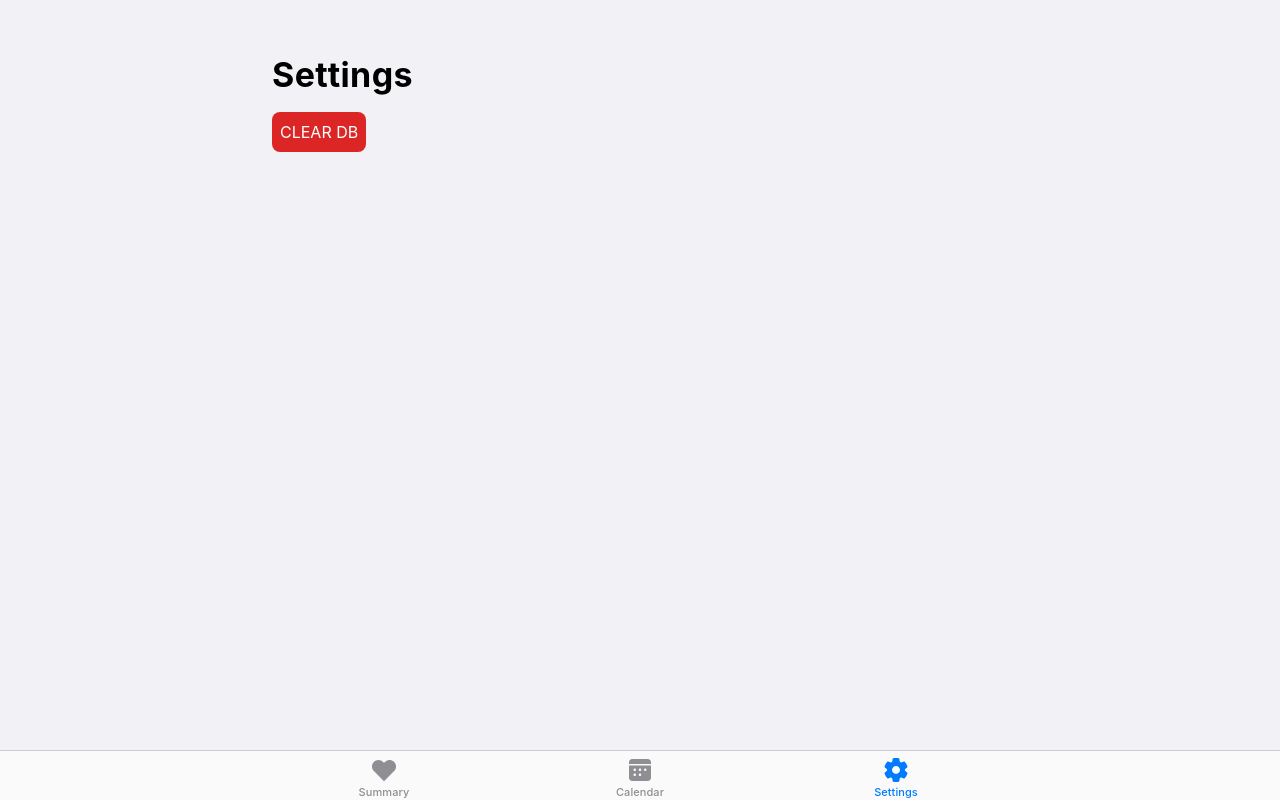
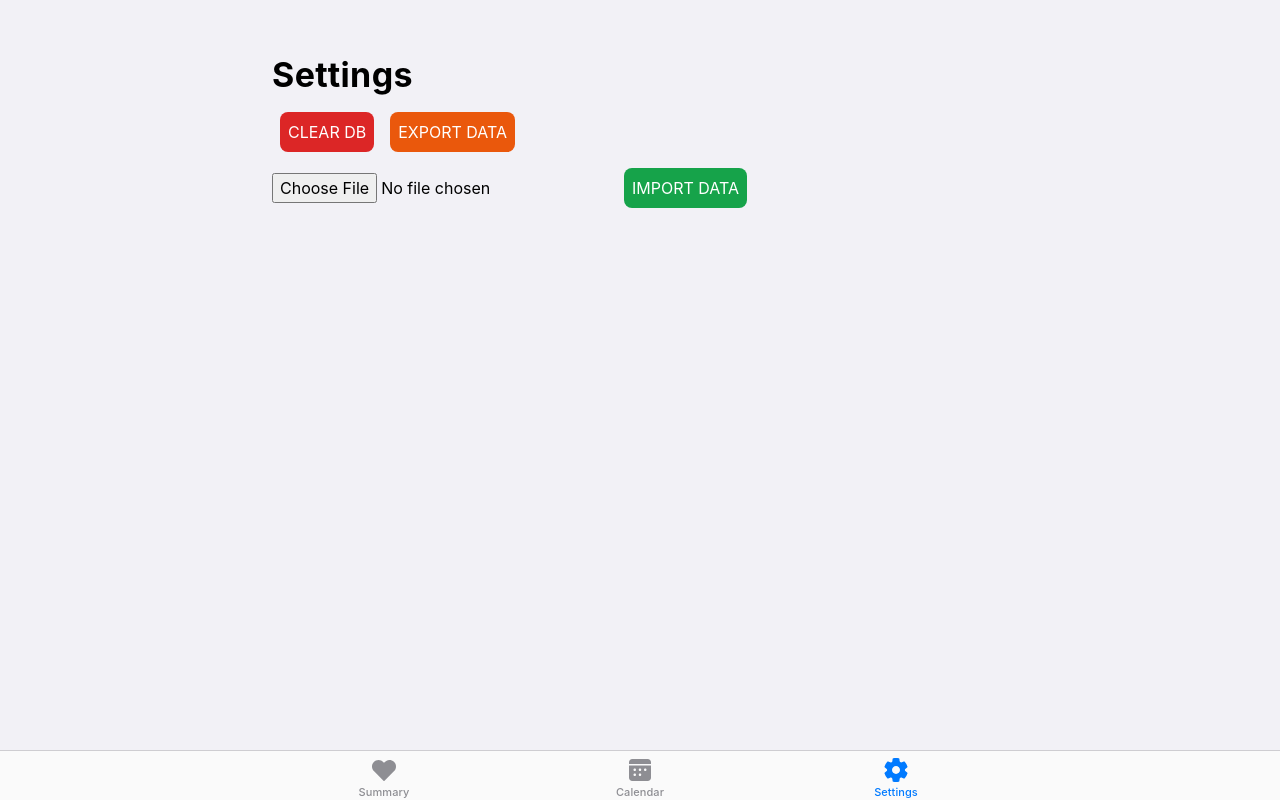
Before and after one commit to vikkolts/MeHealth, a Vue app: page /settings in a window 1280 px wide. Built offline with nearby package versions, Linux system fonts and the light colour scheme.

Commit message:
feat: moods table, import&export

```diff
--- a/src/api/idb.ts
+++ b/src/api/idb.ts
@@ -1,7 +1,7 @@
-import type { DBMoodRecord } from '@/stores/moodTypes';
+import type { DBMood, DBMoodRecord } from '@/stores/moodTypes';
 
 const DB_NAME: string = 'me-health-db';
-const DB_VERSION: number = 1;
+const DB_VERSION: number = 3;
 let DB: IDBDatabase;
 
 export async function getDb(): Promise<IDBDatabase> {
@@ -25,10 +25,22 @@ export async function getDb(): Promise<IDBDatabase> {
     request.onupgradeneeded = (e: IDBVersionChangeEvent) => {
       console.log('onupgradeneeded');
       let db: IDBDatabase = (e.target as IDBOpenDBRequest).result;
-      let objectStore: IDBObjectStore = db.createObjectStore('moodRecords', { autoIncrement: true, keyPath: 'id' });
-      objectStore.createIndex('date', 'date', { unique: true });
-      objectStore.createIndex('mood_id', 'mood_id', { unique: false });
-      objectStore.createIndex('notes', 'notes', { unique: false });
+      if (!db.objectStoreNames.contains('moodRecords')) {
+        let objectRecordsStore: IDBObjectStore = db.createObjectStore('moodRecords', { autoIncrement: true, keyPath: 'id' });
+        objectRecordsStore.createIndex('date', 'date', { unique: true });
+        objectRecordsStore.createIndex('mood_id', 'mood_id', { unique: false });
+        objectRecordsStore.createIndex('notes', 'notes', { unique: false });
+      }
+      if (!db.objectStoreNames.contains('moods')) {
+        let objectMoodsStore: IDBObjectStore = db.createObjectStore('moods', { keyPath: 'id' });
+        objectMoodsStore.createIndex('emoji', 'emoji', { unique: true });
+        objectMoodsStore.add({ id: 0, emoji: '😡' });
+        objectMoodsStore.add({ id: 1, emoji: '😭' });
+        objectMoodsStore.add({ id: 2, emoji: '🙁' });
+        objectMoodsStore.add({ id: 3, emoji: '😐' });
+        objectMoodsStore.add({ id: 4, emoji: '🙂' });
+        objectMoodsStore.add({ id: 5, emoji: '😁' });
+      }
     };
   });
 }
@@ -49,6 +61,7 @@ export async function clearIDB(): Promise<string> {
   });
 }
 
+// RECORDS
 export async function getDBMoodRecords(date_from?: string, date_to?: string): Promise<DBMoodRecord[]> {
   let db: IDBDatabase = await getDb();
 
@@ -67,7 +80,6 @@ export async function getDBMoodRecords(date_from?: string, date_to?: string): Pr
     store.openCursor().onsuccess = (e: Event) => {
       let cursor = (e.target as IDBRequest).result as IDBCursorWithValue;
       if (cursor) {
-        console.log(cursor);
         // date filter logic below
         if (date_from && date_to) {
           if (new Date(date_from).getTime() <= new Date(cursor.value.date).getTime() && new Date(cursor.value.date).getTime() <= new Date(date_to).getTime())
@@ -116,3 +128,29 @@ export async function deleteDBMoodRecord(moodRecordId: DBMoodRecord['id']): Prom
     store.delete(moodRecordId!);
   });
 }
+
+// MOODS
+export async function getDBMoodsList(): Promise<DBMood[]> {
+  let db: IDBDatabase = await getDb();
+
+  return new Promise((resolve, reject) => {
+    let trans: IDBTransaction = db.transaction(['moods'], 'readonly');
+    trans.oncomplete = (e: Event) => {
+      resolve(moods);
+    };
+    trans.onerror = (e: Event) => {
+      reject({ title: 'Error while fetching', message: (e.target as IDBRequest).error });
+    };
+
+    let store: IDBObjectStore = trans.objectStore('moods');
+    let moods: DBMood[] = [];
+
+    store.openCursor().onsuccess = (e: Event) => {
+      let cursor = (e.target as IDBRequest).result as IDBCursorWithValue;
+      if (cursor) {
+        moods.push(cursor.value);
+        cursor.continue();
+      }
+    };
+  });
+}
--- a/src/components/AddMoodModal.vue
+++ b/src/components/AddMoodModal.vue
@@ -1,6 +1,6 @@
 <script setup lang="ts">
 import TheModal from "../components/TheModal.vue";
-import { computed, reactive, watch } from "vue";
+import { computed, onMounted, reactive, watch } from "vue";
 import { RadioGroup, RadioGroupOption, RadioGroupLabel } from "@headlessui/vue";
 import { useMoodTypesStore } from "@/stores/moodTypes";
 import { storeToRefs } from 'pinia'
@@ -28,6 +28,8 @@ const modal = reactive({
   date: '',
   notes: '',
 });
+
+onMounted(() => store.getMoodsList())
 
 function clearModalData() {
   modal.date = '';
@@ -78,12 +80,12 @@ async function addMood() {
         <RadioGroupLabel class="footnote block ml-2 mb-[6px] uppercase system-gray-color">{{ $t('SelectMood') }}</RadioGroupLabel>
         <div class="grid grid-cols-6 rounded-lg cursor-pointer py-[2px] mood-radio-group"
           style="background-color: rgba(118, 118, 128, 0.12);">
-          <RadioGroupOption v-for="(m, index) in moodTypes"
-            :key="index"
+          <RadioGroupOption v-for="m in moodTypes"
+            :key="m.id"
             v-slot="{ checked }"
-            :value="index"
+            :value="m.id"
             class="body-text relative">
-            <div :class="[checked ? 'radio-checked' : '', 'text-center w-full px-4 py-[6px] align-middle items-center']">{{ m }}</div>
+            <div :class="[checked ? 'radio-checked' : '', 'text-center w-full px-4 py-[6px] align-middle items-center']">{{ m.emoji }}</div>
           </RadioGroupOption>
         </div>
       </RadioGroup>
--- a/src/stores/moodTypes.ts
+++ b/src/stores/moodTypes.ts
@@ -1,8 +1,8 @@
-import { clearIDB, deleteDBMoodRecord, getDBMoodRecords, saveDBMoodRecord } from '@/api/idb';
+import { clearIDB, deleteDBMoodRecord, getDBMoodRecords, getDBMoodsList, saveDBMoodRecord } from '@/api/idb';
 import { defineStore } from 'pinia';
 
 export type RootState = {
-  moodTypes: string[];
+  moodTypes: DBMood[];
   moodRecords: DBMoodRecord[];
 };
 
@@ -13,10 +13,15 @@ export type DBMoodRecord = {
   notes?: string;
 };
 
+export interface DBMood {
+  id: number;
+  emoji: string;
+}
+
 export const useMoodTypesStore = defineStore({
   id: 'moodTypes',
   state: (): RootState => ({
-    moodTypes: ['😡', '😭', '🙁', '😐', '🙂', '😁'],
+    moodTypes: [],
     moodRecords: [],
   }),
   getters: {},
@@ -28,10 +33,17 @@ export const useMoodTypesStore = defineStore({
     async getMoodRecordsList() {
       this.moodRecords = [];
       this.moodRecords = (await getDBMoodRecords()) || [];
+      return this.moodRecords;
     },
 
     async deleteMoodRecord(id: DBMoodRecord['id']) {
       return await deleteDBMoodRecord(id);
+    },
+
+    async getMoodsList() {
+      this.moodTypes = [];
+      this.moodTypes = (await getDBMoodsList()) || [];
+      return this.moodTypes;
     },
 
     async cleanDataBase() {
--- a/src/views/SettingsView.vue
+++ b/src/views/SettingsView.vue
@@ -1,15 +1,61 @@
 <script setup lang="ts">
 import PageHeader from "../components/PageHeader.vue";
-import { useMoodTypesStore } from "@/stores/moodTypes";
+import { useMoodTypesStore, type DBMoodRecord } from "@/stores/moodTypes";
 
 const store = useMoodTypesStore()
 
+async function exportData() {
+  const data = { ...await store.getMoodRecordsList() };
+  const blob = new Blob([JSON.stringify(data, null, 2)], { type: 'application/json' });
+  const link = document.createElement('a');
+  link.href = URL.createObjectURL(blob);
+  link.setAttribute('download', `MeHealth_exported_data_${new Date().toISOString()}.json`);
+  link.click();
+  setTimeout(function () {
+    window.URL.revokeObjectURL(link.href);
+    link.remove();
+  }, 4e4);
+}
+
+async function importData(event: Event) {
+  let file = (document.getElementById('import-file-input') as HTMLInputElement)?.files?.[0]; // FileList object
+  if (!file) return;
+  let reader = new FileReader();
+  reader.onload = async function () {
+    let data = typeof (reader.result) === "string" ? Object.values(JSON.parse(reader.result)) as DBMoodRecord[] : undefined;
+    if (!data) return;
+    let successCount = 0;
+    for (const el of data) {
+      try {
+        if (((el.date && el.mood_id) || (el.date && el.mood_id && el.notes)) && /\d{4}-\d{2}-\d{2}/.test(el.date) && /[0-5]/.test(el.date)) {
+          await store.saveMoodRecord({ date: el.date, mood_id: el.mood_id, notes: el.notes?.replace(/<[\s\S]*?>/, '') });
+          successCount++;
+        }
+      }
+      catch (e) {
+        console.log(e)
+      }
+    }
+    console.log({ successCount });
+  };
+  reader.readAsText(file);
+}
 </script>
 
 <template>
   <main>
     <PageHeader :title="$t('Pages.Settings')" />
-    <button class="bg-red-600 my-2 p-2 text-white rounded-lg"
+    <button class="bg-red-600 m-2 p-2 text-white rounded-lg"
       @click="store.cleanDataBase()">CLEAR DB</button>
+    <button class="bg-orange-600 m-2 p-2 text-white rounded-lg"
+      @click="exportData">EXPORT DATA</button>
+    <form @submit.prevent="importData">
+      <input type="file"
+        placeholder="file"
+        id="import-file-input"
+        accept="application/json">
+      <button type="submit"
+        class="bg-green-600 m-2 p-2 text-white rounded-lg">IMPORT DATA</button>
+    </form>
   </main>
 </template>
```
